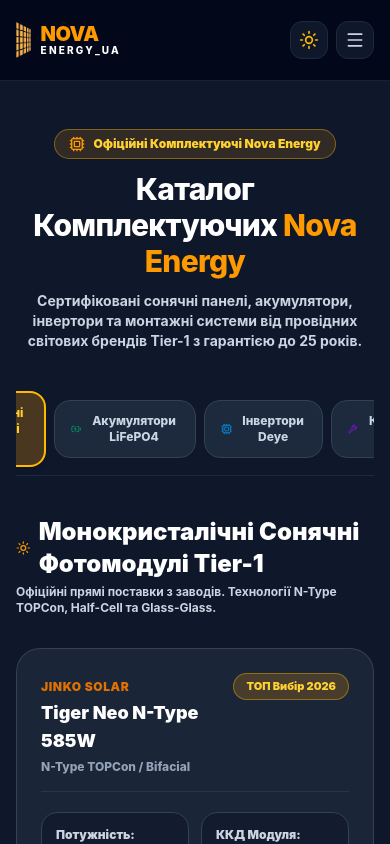
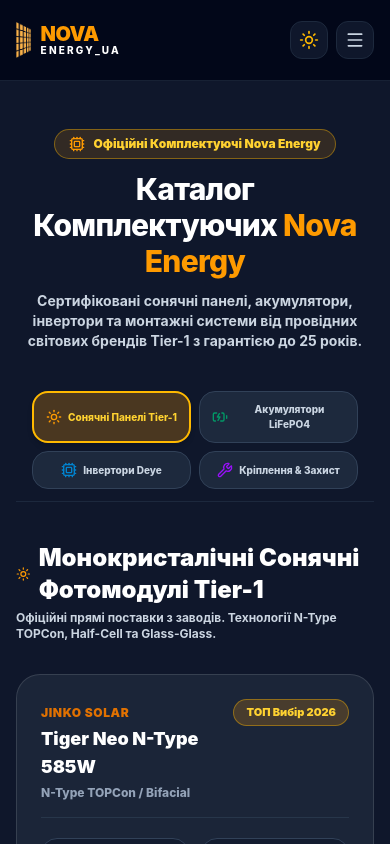
Before and after one commit to ParaskaBohdan/Chedryk_Landing, a React (Vite) app in the folder frontend/: page /equipment in a window 390 px wide. Shown: the top 844 px of the page. Built offline with nearby package versions, Linux system fonts and the light colour scheme.

Commit message:
feat: improve layout and styling of category tabs in EquipmentPage for better responsiveness

```diff
--- a/frontend/src/pages/EquipmentPage.jsx
+++ b/frontend/src/pages/EquipmentPage.jsx
@@ -212,11 +212,11 @@ export default function EquipmentPage({ theme, onOpenConsultation }) {
         </div>
 
         {/* Category Tabs */}
-        <div className="flex justify-center items-center gap-2 sm:gap-4 overflow-x-auto pb-2 border-b border-slate-700/40">
+        <div className="grid grid-cols-2 md:flex md:flex-row md:items-center gap-2 sm:gap-4 pb-3 border-b border-slate-700/40 w-full justify-center px-4 sm:px-0">
           <button
             type="button"
             onClick={() => setActiveTab('panels')}
-            className={`flex items-center gap-2 px-4 sm:px-6 py-3 rounded-2xl text-xs sm:text-sm font-extrabold transition-all cursor-pointer ${
+            className={`flex items-center gap-1.5 sm:gap-2 px-3 sm:px-6 py-2.5 sm:py-3 rounded-2xl text-[10px] xs:text-xs sm:text-sm font-extrabold transition-all cursor-pointer w-full md:w-auto justify-center ${
               activeTab === 'panels'
                 ? isDark
                   ? 'bg-amber-500/25 border-2 border-amber-400 text-amber-300 shadow-md'
@@ -226,14 +226,14 @@ export default function EquipmentPage({ theme, onOpenConsultation }) {
                   : 'bg-white border border-slate-300 text-black hover:border-amber-500 hover:bg-amber-50'
             }`}
           >
-            <Sun className="w-4 h-4 text-amber-500" />
+            <Sun className="w-4 h-4 text-amber-500 flex-shrink-0" />
             <span>Сонячні Панелі Tier-1</span>
           </button>
 
           <button
             type="button"
             onClick={() => setActiveTab('batteries')}
-            className={`flex items-center gap-2 px-4 sm:px-6 py-3 rounded-2xl text-xs sm:text-sm font-extrabold transition-all cursor-pointer ${
+            className={`flex items-center gap-1.5 sm:gap-2 px-3 sm:px-6 py-2.5 sm:py-3 rounded-2xl text-[10px] xs:text-xs sm:text-sm font-extrabold transition-all cursor-pointer w-full md:w-auto justify-center ${
               activeTab === 'batteries'
                 ? isDark
                   ? 'bg-amber-500/25 border-2 border-amber-400 text-amber-300 shadow-md'
@@ -243,14 +243,14 @@ export default function EquipmentPage({ theme, onOpenConsultation }) {
                   : 'bg-white border border-slate-300 text-black hover:border-amber-500 hover:bg-amber-50'
             }`}
           >
-            <BatteryCharging className="w-4 h-4 text-emerald-600 dark:text-emerald-400" />
+            <BatteryCharging className="w-4 h-4 text-emerald-600 dark:text-emerald-400 flex-shrink-0" />
             <span>Акумулятори LiFePO4</span>
           </button>
 
           <button
             type="button"
             onClick={() => setActiveTab('inverters')}
-            className={`flex items-center gap-2 px-4 sm:px-6 py-3 rounded-2xl text-xs sm:text-sm font-extrabold transition-all cursor-pointer ${
+            className={`flex items-center gap-1.5 sm:gap-2 px-3 sm:px-6 py-2.5 sm:py-3 rounded-2xl text-[10px] xs:text-xs sm:text-sm font-extrabold transition-all cursor-pointer w-full md:w-auto justify-center ${
               activeTab === 'inverters'
                 ? isDark
                   ? 'bg-amber-500/25 border-2 border-amber-400 text-amber-300 shadow-md'
@@ -260,14 +260,14 @@ export default function EquipmentPage({ theme, onOpenConsultation }) {
                   : 'bg-white border border-slate-300 text-black hover:border-amber-500 hover:bg-amber-50'
             }`}
           >
-            <Cpu className="w-4 h-4 text-sky-600 dark:text-sky-400" />
+            <Cpu className="w-4 h-4 text-sky-600 dark:text-sky-400 flex-shrink-0" />
             <span>Інвертори Deye</span>
           </button>
 
           <button
             type="button"
             onClick={() => setActiveTab('mounting')}
-            className={`flex items-center gap-2 px-4 sm:px-6 py-3 rounded-2xl text-xs sm:text-sm font-extrabold transition-all cursor-pointer ${
+            className={`flex items-center gap-1.5 sm:gap-2 px-3 sm:px-6 py-2.5 sm:py-3 rounded-2xl text-[10px] xs:text-xs sm:text-sm font-extrabold transition-all cursor-pointer w-full md:w-auto justify-center ${
               activeTab === 'mounting'
                 ? isDark
                   ? 'bg-amber-500/25 border-2 border-amber-400 text-amber-300 shadow-md'
@@ -277,7 +277,7 @@ export default function EquipmentPage({ theme, onOpenConsultation }) {
                   : 'bg-white border border-slate-300 text-black hover:border-amber-500 hover:bg-amber-50'
             }`}
           >
-            <Wrench className="w-4 h-4 text-purple-600 dark:text-purple-400" />
+            <Wrench className="w-4 h-4 text-purple-600 dark:text-purple-400 flex-shrink-0" />
             <span>Кріплення & Захист</span>
           </button>
         </div>
```
